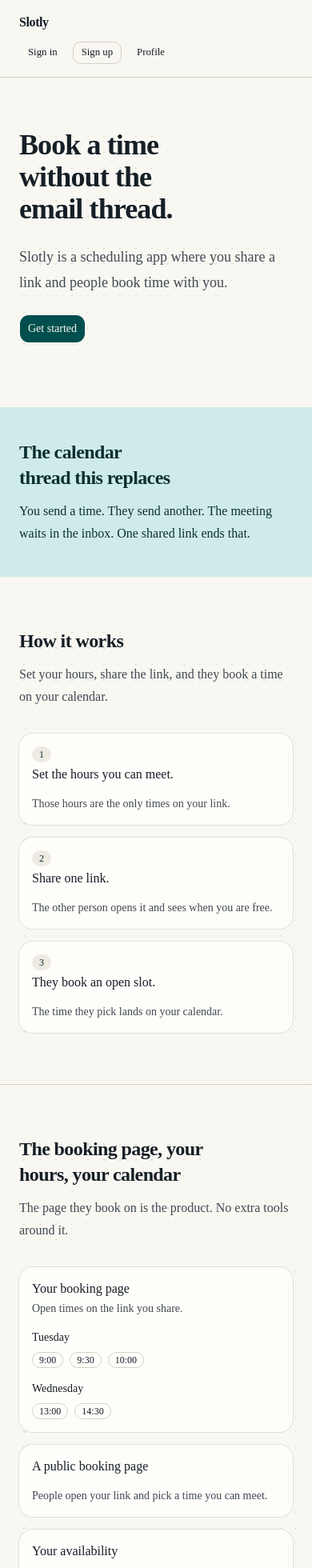
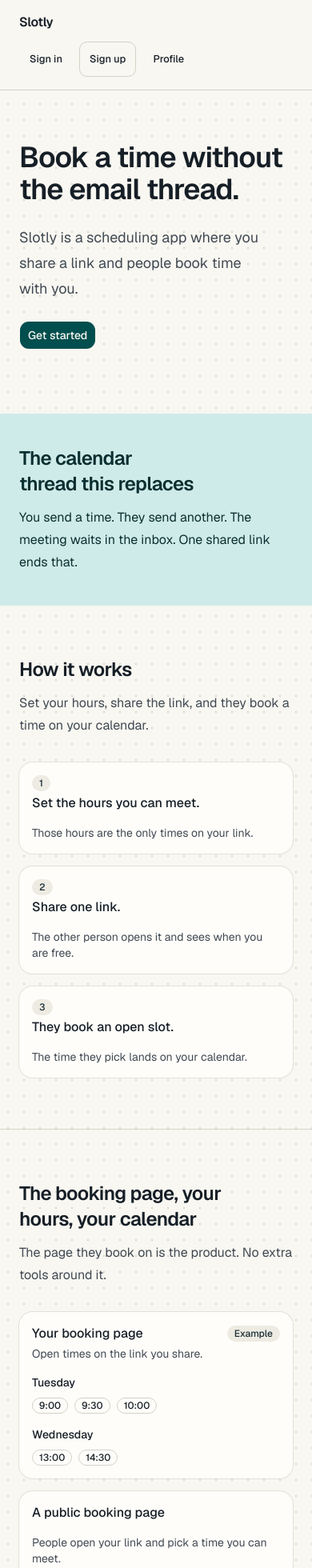
Before and after one commit to kdjadeja21/cursor-lab, a Next.js app: page / in a window 390 px wide. Shown: the top 1960 px of the page at 80% size. Built offline with nearby package versions, Linux system fonts and the light colour scheme.

Commit message:
Fix landing review notes for type, links, and stubs.
Point the sans font at Geist, mark account pages and sample slots as placeholders, and give nav links a real anchor with a larger mobile target.

Co-authored-by: Krushnasinh Jadeja <kdjadeja21@users.noreply.github.com>

```diff
--- a/app/globals.css
+++ b/app/globals.css
@@ -7,7 +7,7 @@
 @theme inline {
   --color-background: var(--background);
   --color-foreground: var(--foreground);
-  --font-sans: var(--font-sans);
+  --font-sans: var(--font-geist-sans);
   --font-mono: var(--font-geist-mono);
   --font-heading: var(--font-sans);
   --color-sidebar-ring: var(--sidebar-ring);
--- a/app/profile/page.tsx
+++ b/app/profile/page.tsx
@@ -11,7 +11,7 @@ export default function ProfilePage() {
   return (
     <SiteFrame>
       <RouteNote title="Profile">
-        Profile is where the link you share belongs.
+        Profile is coming soon.
       </RouteNote>
     </SiteFrame>
   )
--- a/app/sign-in/page.tsx
+++ b/app/sign-in/page.tsx
@@ -11,7 +11,7 @@ export default function SignInPage() {
   return (
     <SiteFrame>
       <RouteNote title="Sign in">
-        You opened the sign-in link from the Slotly home page.
+        Sign in is coming soon.
       </RouteNote>
     </SiteFrame>
   )
--- a/app/sign-up/page.tsx
+++ b/app/sign-up/page.tsx
@@ -11,7 +11,7 @@ export default function SignUpPage() {
   return (
     <SiteFrame>
       <RouteNote title="Sign up">
-        Get started here. This is the page behind the link you share once you have one.
+        Sign up is coming soon.
       </RouteNote>
     </SiteFrame>
   )
--- a/components/landing/copy.ts
+++ b/components/landing/copy.ts
@@ -36,7 +36,9 @@ export const productPoints = [
   },
 ] as const
 
-export const openTimes = [
+export const exampleSlotsLabel = "Example"
+
+export const exampleOpenTimes = [
   { day: "Tuesday", times: ["9:00", "9:30", "10:00"] },
   { day: "Wednesday", times: ["13:00", "14:30"] },
 ] as const
--- a/components/landing/how-it-works.tsx
+++ b/components/landing/how-it-works.tsx
@@ -19,7 +19,6 @@ export function HowItWorks() {
           Set your hours, share the link, and they book a time on your calendar.
         </p>
       </div>
-      {/* Steps use Card: shadcn composition outranks Impeccable's anti-card default. */}
       <ol className="grid gap-4 md:grid-cols-3">
         {steps.map((step) => (
           <li key={step.label}>
--- a/components/landing/link-button.tsx
+++ b/components/landing/link-button.tsx
@@ -1,13 +1,14 @@
-import type { ComponentProps, ReactNode } from "react"
+import type { ReactNode } from "react"
+import type { VariantProps } from "class-variance-authority"
 import Link from "next/link"
 
-import { Button } from "@/components/ui/button"
+import { buttonVariants } from "@/components/ui/button"
+import { cn } from "@/lib/utils"
 
-type LinkButtonProps = {
+type LinkButtonProps = VariantProps<typeof buttonVariants> & {
   href: string
   children: ReactNode
-  variant?: ComponentProps<typeof Button>["variant"]
-  size?: ComponentProps<typeof Button>["size"]
+  className?: string
 }
 
 export function LinkButton({
@@ -15,15 +16,14 @@ export function LinkButton({
   children,
   variant = "default",
   size = "default",
+  className,
 }: LinkButtonProps) {
   return (
-    <Button
-      nativeButton={false}
-      render={<Link href={href} />}
-      variant={variant}
-      size={size}
+    <Link
+      href={href}
+      className={cn(buttonVariants({ variant, size }), className)}
     >
       {children}
-    </Button>
+    </Link>
   )
 }
--- a/components/landing/product-proof.tsx
+++ b/components/landing/product-proof.tsx
@@ -1,7 +1,12 @@
-import { openTimes, productPoints } from "@/components/landing/copy"
+import {
+  exampleOpenTimes,
+  exampleSlotsLabel,
+  productPoints,
+} from "@/components/landing/copy"
 import { Badge } from "@/components/ui/badge"
 import {
   Card,
+  CardAction,
   CardContent,
   CardDescription,
   CardHeader,
@@ -26,9 +31,12 @@ export function ProductProof() {
               <h3>Your booking page</h3>
             </CardTitle>
             <CardDescription>Open times on the link you share.</CardDescription>
+            <CardAction>
+              <Badge variant="secondary">{exampleSlotsLabel}</Badge>
+            </CardAction>
           </CardHeader>
           <CardContent className="flex flex-col gap-4">
-            {openTimes.map((day) => (
+            {exampleOpenTimes.map((day) => (
               <div key={day.day} className="flex flex-col gap-2">
                 <p className="text-sm font-medium text-foreground">{day.day}</p>
                 <ul className="flex flex-wrap gap-2">
@@ -42,7 +50,6 @@ export function ProductProof() {
             ))}
           </CardContent>
         </Card>
-        {/* Product points use Card: shadcn composition outranks Impeccable's anti-card default. */}
         <ul className="flex flex-col gap-4">
           {productPoints.map((point) => (
             <li key={point.title}>
--- a/components/landing/site-frame.tsx
+++ b/components/landing/site-frame.tsx
@@ -7,7 +7,7 @@ import { LinkButton } from "@/components/landing/link-button"
 export function SiteFrame({ children }: { children: ReactNode }) {
   return (
     <div className="bg-dots flex min-h-full flex-1 flex-col">
-      <header className="sticky top-0 bg-background">
+      <header className="sticky top-0 z-10 bg-background">
         <div className="mx-auto flex w-full max-w-5xl flex-col gap-3 px-6 py-4 sm:flex-row sm:items-center sm:justify-between">
           <Link
             href="/"
@@ -16,13 +16,28 @@ export function SiteFrame({ children }: { children: ReactNode }) {
             Slotly
           </Link>
           <nav aria-label="Account" className="flex flex-wrap items-center gap-2">
-            <LinkButton href="/sign-in" variant="ghost" size="sm">
+            <LinkButton
+              href="/sign-in"
+              variant="ghost"
+              size="sm"
+              className="h-11 px-3 sm:h-7 sm:px-2.5"
+            >
               Sign in
             </LinkButton>
-            <LinkButton href="/sign-up" variant="outline" size="sm">
+            <LinkButton
+              href="/sign-up"
+              variant="outline"
+              size="sm"
+              className="h-11 px-3 sm:h-7 sm:px-2.5"
+            >
               Sign up
             </LinkButton>
-            <LinkButton href="/profile" variant="ghost" size="sm">
+            <LinkButton
+              href="/profile"
+              variant="ghost"
+              size="sm"
+              className="h-11 px-3 sm:h-7 sm:px-2.5"
+            >
               Profile
             </LinkButton>
           </nav>
```
